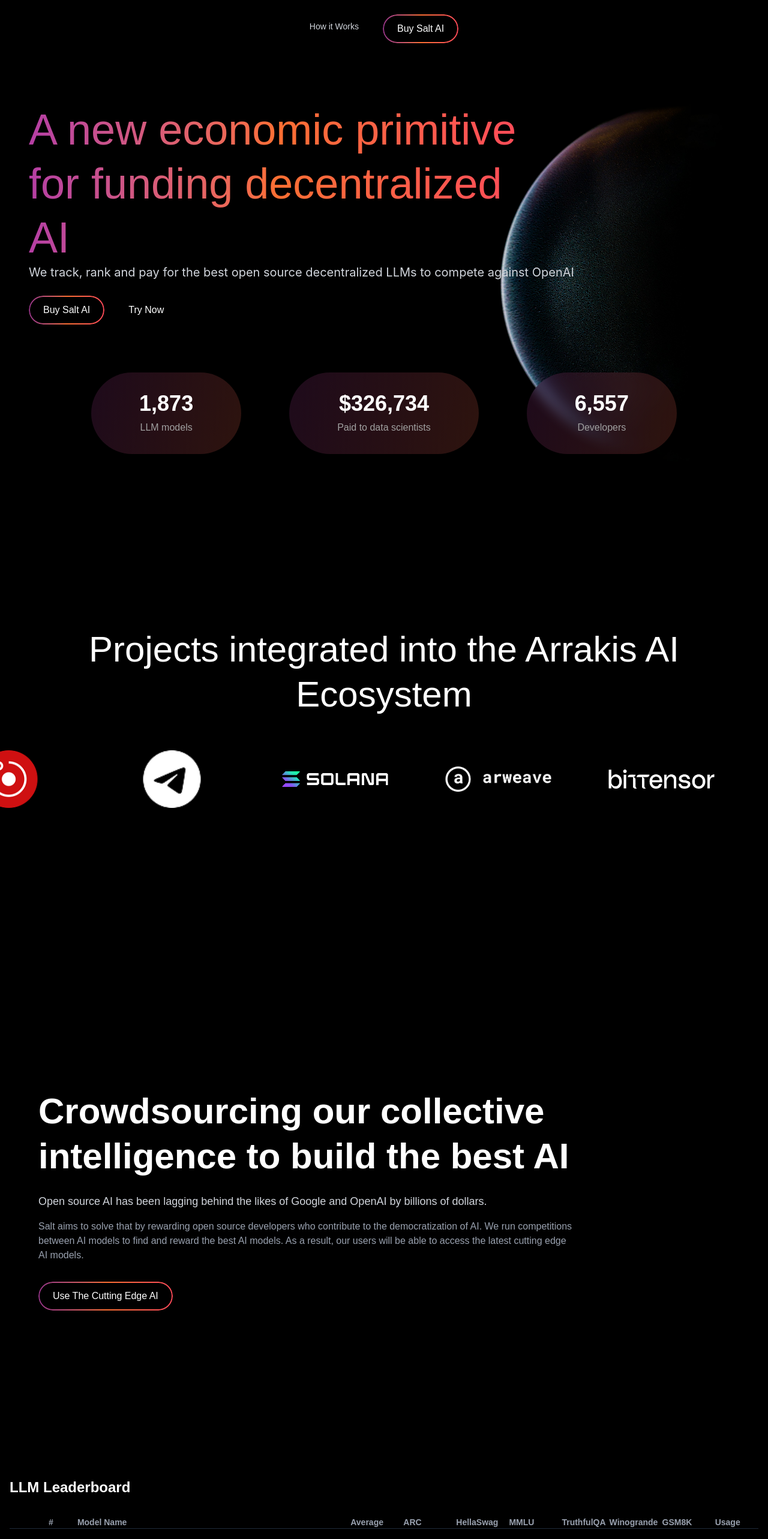
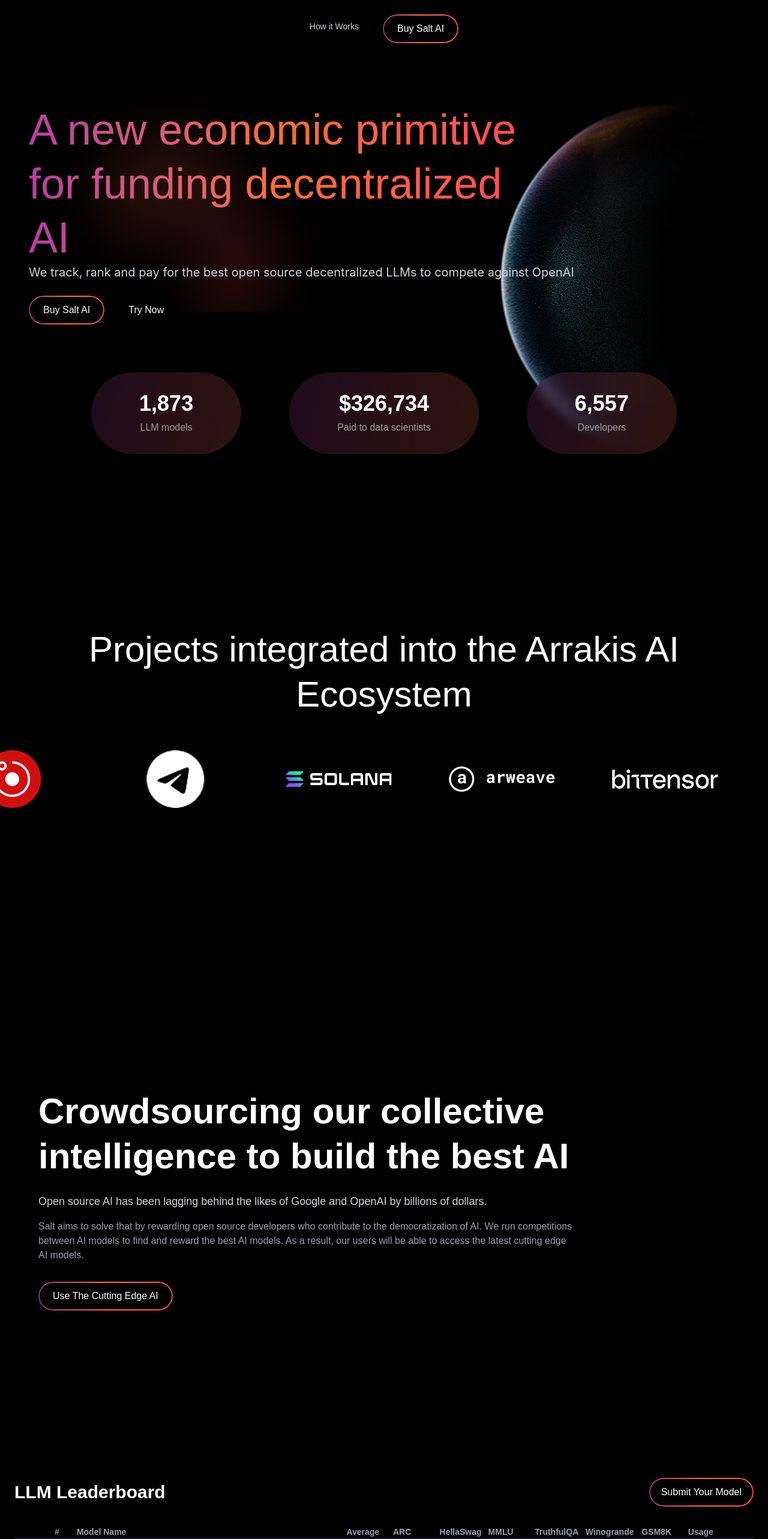
Before and after one commit to mintesnotbekele/parallaxLanding, a Next.js app: page / in a window 1280 px wide. Shown: the top 2566 px of the page at 60% size. Built offline with nearby package versions, Linux system fonts and the light colour scheme.

Commit message:
added background and some additional responsiveness to the table

```diff
--- a/src/app/page.tsx
+++ b/src/app/page.tsx
@@ -4,7 +4,7 @@
 import Image from "next/image";
 
 import moonImage from "@/assets/halfmoon.png";
-
+import vectorImage from "@/assets/vectorImage.png";
 import Hero from "@/components/Hero";
 import Partners from "@/components/Partners";
 import HeroSection from "@/components/SecondSection";
@@ -16,29 +16,26 @@
 export default function Home() {
   const { scrollY } = useScroll();
 
-
-  const backgroundY = useTransform(scrollY, [200, 1500], [0, -400], {
-  clamp: false,
-});
+  const moonY = useTransform(scrollY, [200, 1500], [0, -350], { clamp: false });
+  const smoothMoonY = useSpring(moonY, { stiffness: 60, damping: 20, mass: 1 });
 
 
-const smoothBackgroundY = useSpring(backgroundY, {
-  stiffness: 60,
-  damping: 20,
-  mass: 1,
-});
+  const vectorY = useTransform(scrollY, [0, 0], [0, 120], { clamp: false });
+  const smoothVectorY = useSpring(vectorY, { stiffness: 70, damping: 25, mass: 1 });
+
 
   const backgroundOpacity = useTransform(scrollY, [0, 800], [1, 0.5]);
 
   return (
-    <main className="relative min-h-screen bg-black text-white">
+    <main className="relative min-h-screen bg-black text-white" >
+
       <motion.div
         className="fixed inset-0 z-0 overflow-hidden"
         style={{ opacity: backgroundOpacity }}
       >
         <motion.div
           style={{
-            y: smoothBackgroundY,
+            y: smoothMoonY,
             height: "100%",
             width: "100%",
             position: "absolute",
@@ -50,6 +47,31 @@
             src={moonImage}
             alt="Moon background"
             style={{ height: "100%", width: "50%", marginLeft: "auto" }}
+            className="object-contain"
+            priority
+          />
+        </motion.div>
+      </motion.div>
+
+
+      <motion.div
+        className="fixed inset-0 z-10 overflow-hidden"
+        style={{ opacity: backgroundOpacity }}
+      >
+        <motion.div
+          style={{
+            y: smoothVectorY,
+            height: "100%",
+            width: "100%",
+            position: "absolute",
+            bottom: 0,
+            left: 0,
+          }}
+        >
+          <Image
+            src={vectorImage}
+            alt="Vector background"
+            style={{ height: "50%", width: "50%", marginLeft: 0 }}
             className="object-contain"
             priority
           />
--- a/src/components/CommunitySection.tsx
+++ b/src/components/CommunitySection.tsx
@@ -15,11 +15,11 @@
     offset: ["start end", "end start"]
   });
 
-  // Moon parallax movement
+
   const moonX = useTransform(scrollYProgress, [0.2, 0.7], ["-50%", "910%"]);
   const moonRotate = useTransform(scrollYProgress, [0, 1], ["-5deg", "5deg"]);
 
-  // Text animations
+
   const textOpacity = useTransform(scrollYProgress, [0, 0.2, 0.8, 1], [0, 1, 1, 0]);
   const textY = useTransform(scrollYProgress, [0, 0.2, 0.8, 1], [50, 0, 0, -50]);
 
@@ -59,7 +59,7 @@
             Join our community
           </h2>
           <p className="text-sm sm:text-base md:text-lg mb-4 sm:mb-6 text-left">
-            Join us on our mission to to the moon & revolutionize open source AI development
+            Join us on our mission to to the moon & revolutionize open source AI development<br/>
             so that we can build a permissionless, democratized, and decentralized AI.
           </p>
           <p className="text-sm sm:text-base md:text-lg mb-6 sm:mb-8 text-left">
--- a/src/components/Leaderboard.tsx
+++ b/src/components/Leaderboard.tsx
@@ -68,11 +68,11 @@
 
   const sectionRef = useRef<HTMLDivElement>(null);
   const { scrollYProgress } = useScroll({ target: sectionRef, offset: ["start start", "end start"] });
-  const rawY = useTransform(scrollYProgress, [0, 1], ["60%", "-250%"]);
+  const rawY = useTransform(scrollYProgress, [0, 1], ["30%", "-250%"]);
   const y = useSpring(rawY, { stiffness: 100, damping: 20 });
 
   return (
-    <div ref={sectionRef} className="relative py-16 overflow-hidden">
+   <div ref={sectionRef} className="relative py-16 overflow-hidden">
 
       <motion.div style={{ y }} className="absolute inset-0 flex justify-center pointer-events-none">
         <div className="w-full max-w-6xl mx-auto grid grid-cols-10">
@@ -82,15 +82,25 @@
         </div>
       </motion.div>
 
-      <div className="container mx-auto px-4 relative z-10">
-        <div className="flex items-center justify-between mb-8">
-          <motion.h2 className="text-2xl font-semibold text-white">LLM Leaderboard</motion.h2>
+      <div className="container mx-auto px-4 sm:px-6 relative z-10">
+
+        <div className="flex flex-col sm:flex-row items-start sm:items-center justify-between mb-6 sm:mb-8">
+          <motion.h2 className="text-xl sm:text-2xl md:text-3xl font-semibold text-white mb-4 sm:mb-0">
+            LLM Leaderboard
+          </motion.h2>
+          <button className="px-4 sm:px-5 py-2 sm:py-3 rounded-full font-medium text-white relative overflow-hidden transition-all duration-300 text-sm sm:text-base">
+            <span className="relative z-10">Submit Your Model</span>
+            <span className="absolute inset-0 rounded-full p-[2px] bg-gradient-to-r from-[#963488] via-[#FC6F32] to-[#FF4A59]">
+              <span className="block w-full h-full rounded-full bg-black"></span>
+            </span>
+          </button>
         </div>
 
-        <motion.div className="mx-auto max-w-12xl overflow-x-auto rounded-lg">
-          <table className="w-full table-auto relative z-10">
+
+        <motion.div className="overflow-x-auto rounded-lg">
+          <table className="w-full table-auto min-w-[900px] md:min-w-[1000px] lg:min-w-[1200px]">
             <thead>
-              <tr className="border-b border-gray-800 text-left text-sm text-gray-400">
+              <tr className="border-b border-gray-800 text-left text-xs sm:text-sm text-gray-400">
                 <th></th>
                 <th>#</th>
                 <th>Model Name</th>
@@ -104,7 +114,7 @@
                 <th>Usage</th>
               </tr>
             </thead>
-           <tbody>
+            <tbody>
               {currentData.map((row, i) => (
                 <tr
                   key={i}
@@ -113,11 +123,11 @@
                   } hover:bg-white/20 hover:backdrop-blur-lg`}
                 >
                   {(Object.keys(row) as (keyof LeaderboardRow)[]).map((key, j) => (
-                    <td key={j} className="px-6 py-4">
+                    <td key={j} className="px-3 sm:px-4 py-2 sm:py-3 text-xs sm:text-sm whitespace-nowrap">
                       {key === "#" ? (
-                        <div className="flex items-center">
+                        <div className="flex items-center gap-1">
                           <Image src={getArrow(row.trend)} alt="trend" width={14} height={14} />
-                          <span className="ml-2">{row[key]}</span>
+                          <span>{row[key]}</span>
                         </div>
                       ) : key !== "trend" ? (
                         row[key]
@@ -131,15 +141,15 @@
         </motion.div>
 
 
-        <div className="flex justify-end gap-6 mt-6">
+        <div className="flex justify-end gap-4 mt-4 sm:mt-6">
           {canGoUp && (
             <button onClick={() => setPage((p) => p - 1)}>
-              <Image src={upButton} alt="Up" width={40} height={40} />
+              <Image src={upButton} alt="Up" width={10} height={10} className="sm:w-10 sm:h-10" />
             </button>
           )}
           {canGoDown && (
             <button onClick={() => setPage((p) => p + 1)}>
-              <Image src={downButton} alt="Down" width={40} height={40} />
+              <Image src={downButton} alt="Down" width={10} height={10} className="sm:w-10 sm:h-10" />
             </button>
           )}
         </div>
```
Also changed, not shown: src/assets/vectorImage.png (added). Lines whose indentation alone changed are shown as unchanged.
